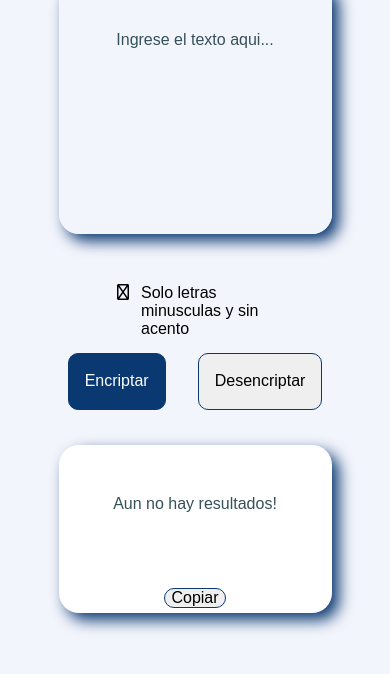
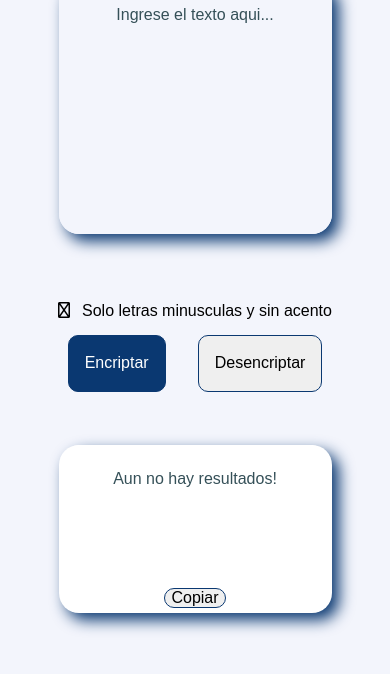
Before and after one commit to FedeCorres/Encriptador, a plain HTML site: page index.html in a window 390 px wide. Shown: the part 104-778 px from the top of the page. Drawn offline with Linux system fonts and the light colour scheme.

Commit message:
Correccion responsive .info y ::placeholder

```diff
--- a/style.css
+++ b/style.css
@@ -67,7 +67,7 @@ main{
     font-size: 1rem;
     font-family: 'Montserrat', sans-serif;
 
-  }
+}
 
 #section-botones {
     display: flex;
@@ -112,6 +112,7 @@ button{
 
 .info {
     display: flex;
+    justify-content: center;
     width: 100%;
     margin-left: 50px;
     margin-bottom: 15px;
@@ -246,10 +247,12 @@ a:visited {
         background-color: #FFFFFF;
     }
     .info {
+        width: 80vw;
         margin-left: 0px;
         margin-bottom: 15px;
         padding-left: 0px;
         font-size: 1rem;
+        /*background-color: #0A3871;*/
     }
     .info p{
         padding-left: 12px;
@@ -261,4 +264,7 @@ a:visited {
         height: 7vh;
         font-size: 2vh;
     }
+    ::placeholder {
+        padding-top: 5px;
+      }
 }
```
